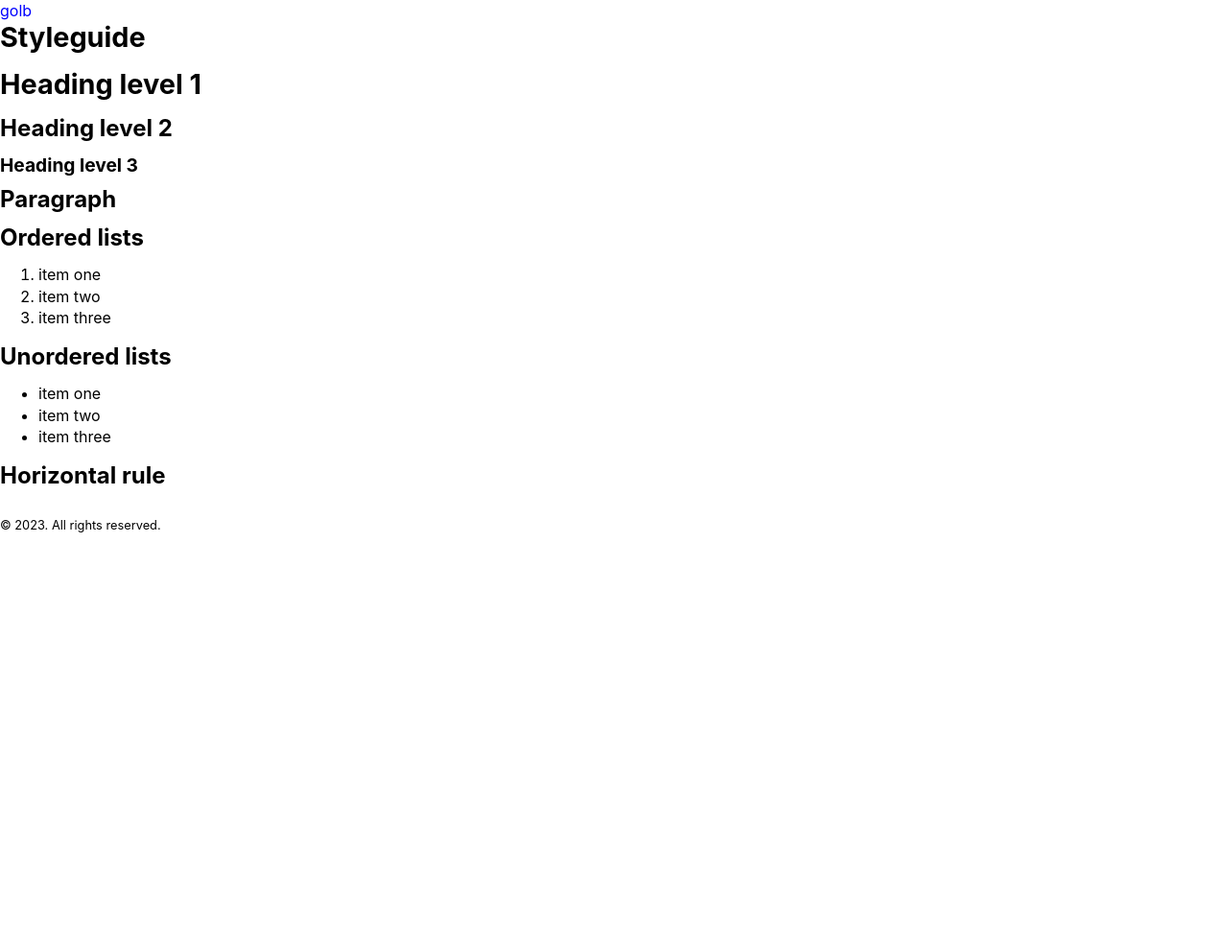
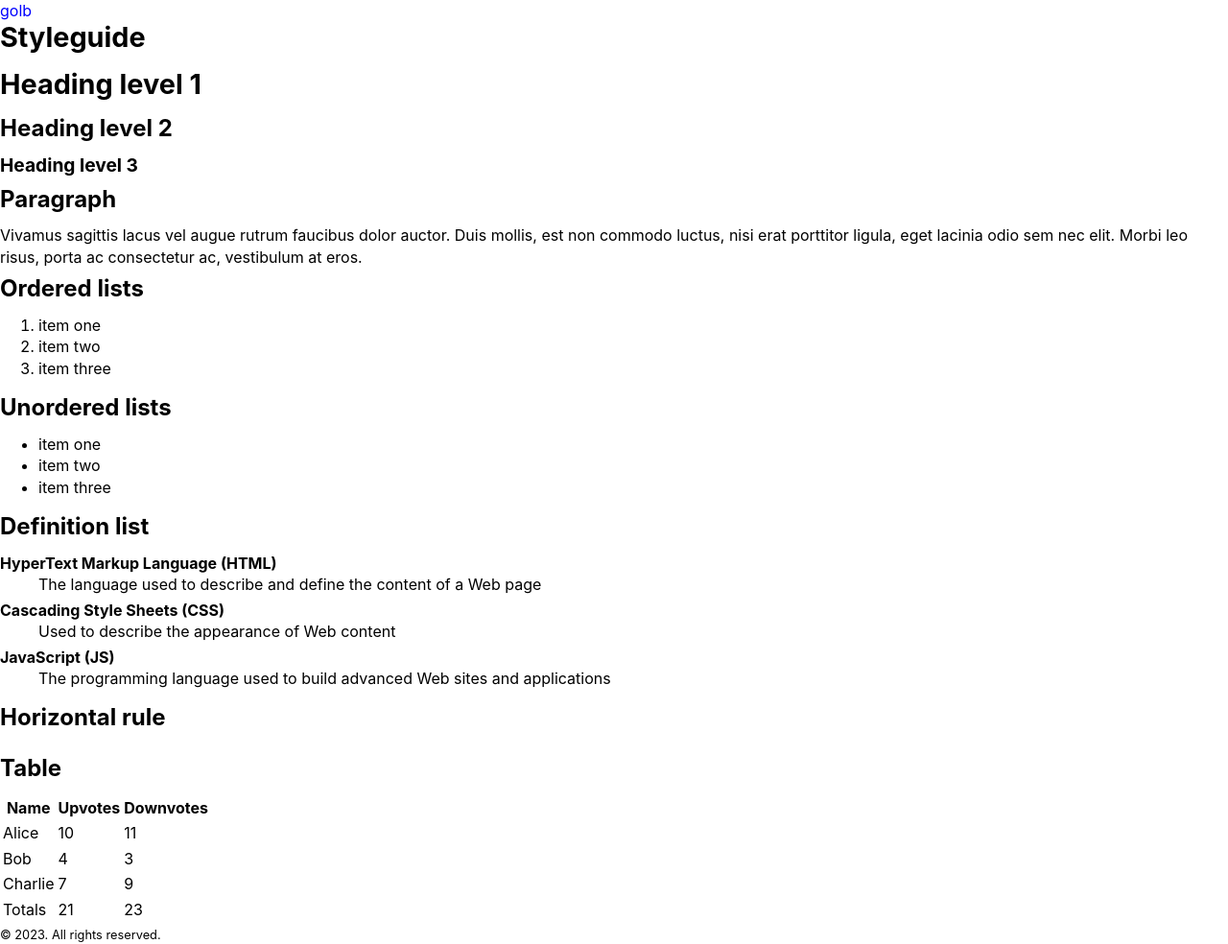
Before and after one commit to aflim/golb, a Jekyll site: the page built from styleguide.md, in a window 1280 px wide. Shown: the whole page at 96% size. Built offline with Jekyll 4.4.1, drawn with Linux system fonts in a browser that asks for light colours; before the commit the page ends 900 px from its top, so only the background shows below that.

Commit message:
Update styleguide.md

```diff
--- a/styleguide.md
+++ b/styleguide.md
@@ -8,6 +8,7 @@ title: Styleguide
 ### Heading level 3
 
 ## Paragraph
+Vivamus sagittis lacus vel augue rutrum faucibus dolor auctor. Duis mollis, est non commodo luctus, nisi erat porttitor ligula, eget lacinia odio sem nec elit. Morbi leo risus, porta ac consectetur ac, vestibulum at eros.
 
 ## Ordered lists
 1. item one
@@ -19,5 +20,52 @@ title: Styleguide
 * item two
 * item three
 
+## Definition list
+<dl>
+  <dt>HyperText Markup Language (HTML)</dt>
+  <dd>The language used to describe and define the content of a Web page</dd>
+
+  <dt>Cascading Style Sheets (CSS)</dt>
+  <dd>Used to describe the appearance of Web content</dd>
+
+  <dt>JavaScript (JS)</dt>
+  <dd>The programming language used to build advanced Web sites and applications</dd>
+</dl>
+
 ## Horizontal rule
----
+<hr>
+
+## Table
+<table>
+  <thead>
+    <tr>
+      <th>Name</th>
+      <th>Upvotes</th>
+      <th>Downvotes</th>
+    </tr>
+  </thead>
+  <tfoot>
+    <tr>
+      <td>Totals</td>
+      <td>21</td>
+      <td>23</td>
+    </tr>
+  </tfoot>
+  <tbody>
+    <tr>
+      <td>Alice</td>
+      <td>10</td>
+      <td>11</td>
+    </tr>
+    <tr>
+      <td>Bob</td>
+      <td>4</td>
+      <td>3</td>
+    </tr>
+    <tr>
+      <td>Charlie</td>
+      <td>7</td>
+      <td>9</td>
+    </tr>
+  </tbody>
+</table>
```
